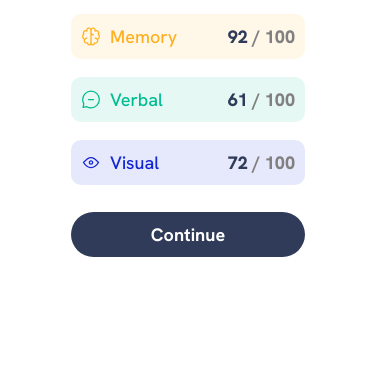
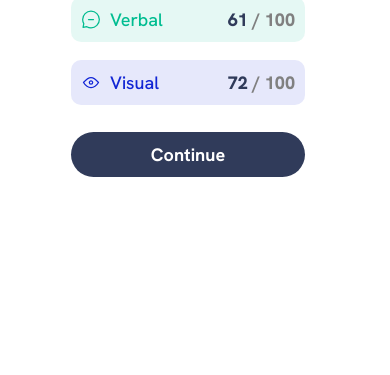
Before and after one commit to SahilMahey/Front-end-practice, a plain HTML site: page design_result_summary/index.html in a window 390 px wide. Shown: the part 469-844 px from the top of the page. Drawn offline with Linux system fonts and the light colour scheme.

Commit message:
media query updated

```diff
--- a/design_result_summary/style.css
+++ b/design_result_summary/style.css
@@ -186,6 +186,8 @@ span
     {
     display: flex;
     min-height: 100vh;
+    justify-content: center;
+    align-items: flex-start;
     }
     .container
     {
```
